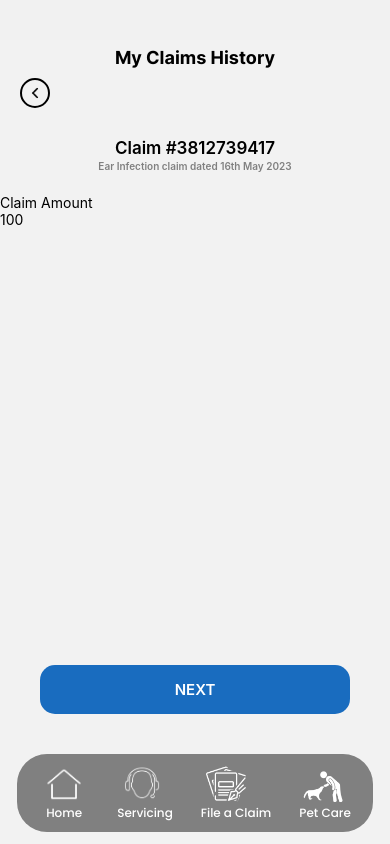
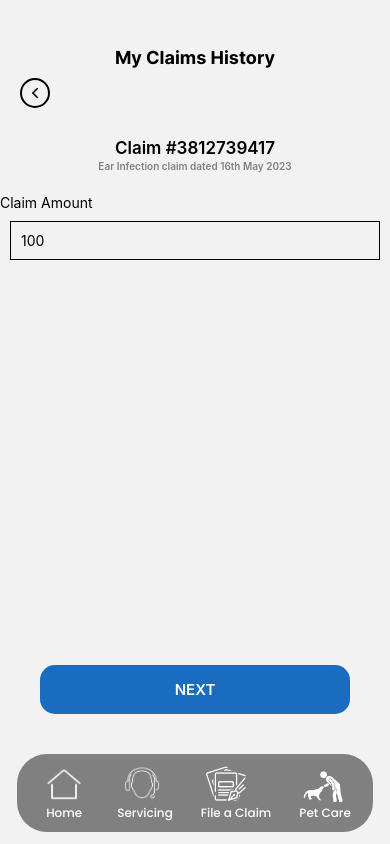
Before and after one commit to NIKHILBABUTHUNGAMITTA/StickerSmash, a React Native app: screen /ClaimHistroyDetails in a window 390 px wide. Built offline with nearby package versions, Linux system fonts and the light colour scheme.

Commit message:
commit routes

```diff
--- a/App.js
+++ b/App.js
@@ -19,12 +19,13 @@ export default function App() {
     <View style={styles.container}>
       <NavigationContainer>
         <Stack.Navigator screenOptions={{ headerShown: false }}>
-          <Stack.Screen name="ClaimHistroyDetails" component={ClaimHistoryDetails}/>
-          <Stack.Screen name="ClaimHistory" component={ClaimHistory} />
+
+          {/* <Stack.Screen name="ClaimHistory" component={ClaimHistory} /> */}
           <Stack.Screen name='Login' component={Login} />
           <Stack.Screen name='Dashboard' component={Dashboard} />
           <Stack.Screen name='PolicyInformation' component={PolicyInformation} />
-          {/* <Stack.Screen name="ClaimHistory" component={ClaimHistory} /> */}
+          <Stack.Screen name="ClaimHistory" component={ClaimHistory} />
+          <Stack.Screen name="ClaimHistroyDetails" component={ClaimHistoryDetails}/>
         </Stack.Navigator>
       </NavigationContainer>
       <StatusBar style="auto" />
--- a/components/ClaimHistory.js
+++ b/components/ClaimHistory.js
@@ -23,7 +23,7 @@ const ClaimHistory = () => {
 
         {/* ------------ List of cliams ------------ */}
         <ScrollView style={styles.claimsList}>
-          <Pressable style={[styles.claim, styles.shadowProp]} onPress={()=>alert("claim is clicked")}>
+          <Pressable style={[styles.claim, styles.shadowProp]} onPress={()=>navigation.navigate("ClaimHistroyDetails")}>
             <View style={{}}>
               <Text style={styles.claimTitle}>Claim #3812739417</Text>
               <Text style={styles.claiminfo}>Ear Infection claim dated 15th May 2023</Text>
@@ -57,6 +57,7 @@ const styles = StyleSheet.create({
   nextBtn: {
     width: 8,
     height: 12,
+
   },
   claimTitle: {
     fontSize: 17,
--- a/components/CliamHistoryDetails.js
+++ b/components/CliamHistoryDetails.js
@@ -16,7 +16,7 @@ const ClaimHistoryDetails = () => {
 
                 {/* ----- back button ------ */}
                 <View>
-                    <Pressable onPress={() => navigation.navigate("Dashboard")}>
+                    <Pressable onPress={() => navigation.navigate("ClaimHistory")}>
                         <Image source={require("../assets/assets/group.png")} style={styles.backbutton} />
                     </Pressable>
                 </View>
@@ -65,6 +65,9 @@ const styles = StyleSheet.create({
 
     },
     formControl:{
+        borderWidth:1,
+        padding:10,
+        margin:10,
 
     },
     // button
```
